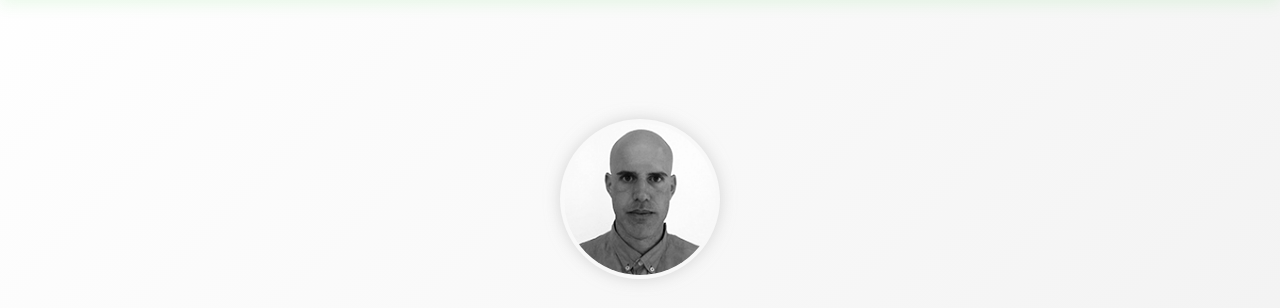
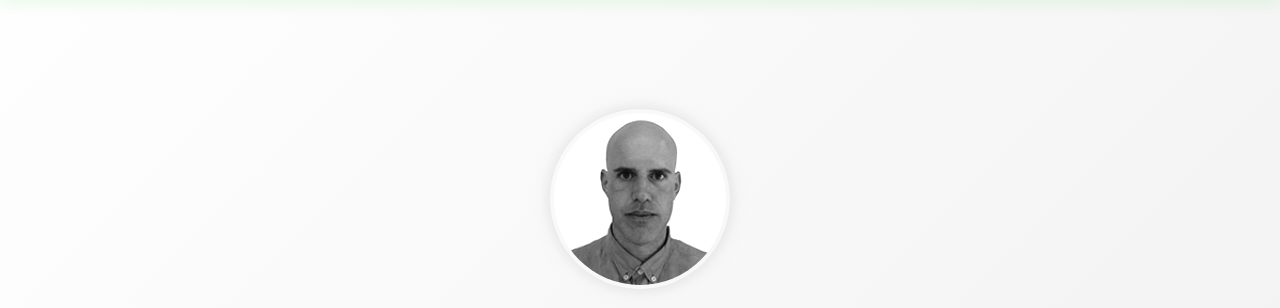
Before and after one commit to DMSAranda/DMSAranda.github.io, a website: page index.html in a window 1280 px wide. Shown: the part 83-391 px from the top of the page. Drawn offline with Linux system fonts and the light colour scheme.

Commit message:
test
test

```diff
--- a/assets/css/styles.css
+++ b/assets/css/styles.css
@@ -123,8 +123,8 @@ body {
 
 .profile-pic-container {
     position: relative;
-    width: 160px;
-    height: 160px;
+    width: 180px;
+    height: 180px;
     margin-bottom: 2rem;
 }
 
@@ -133,7 +133,7 @@ body {
     height: 100%;
     object-fit: cover;
     border-radius: 50%;
-    filter: grayscale(100%) brightness(110%);
+    filter: grayscale(100%) brightness(120%);
     border: 4px solid transparent;
     box-shadow: 0 0 15px rgba(50, 205, 50, 0.5);
 }
```
